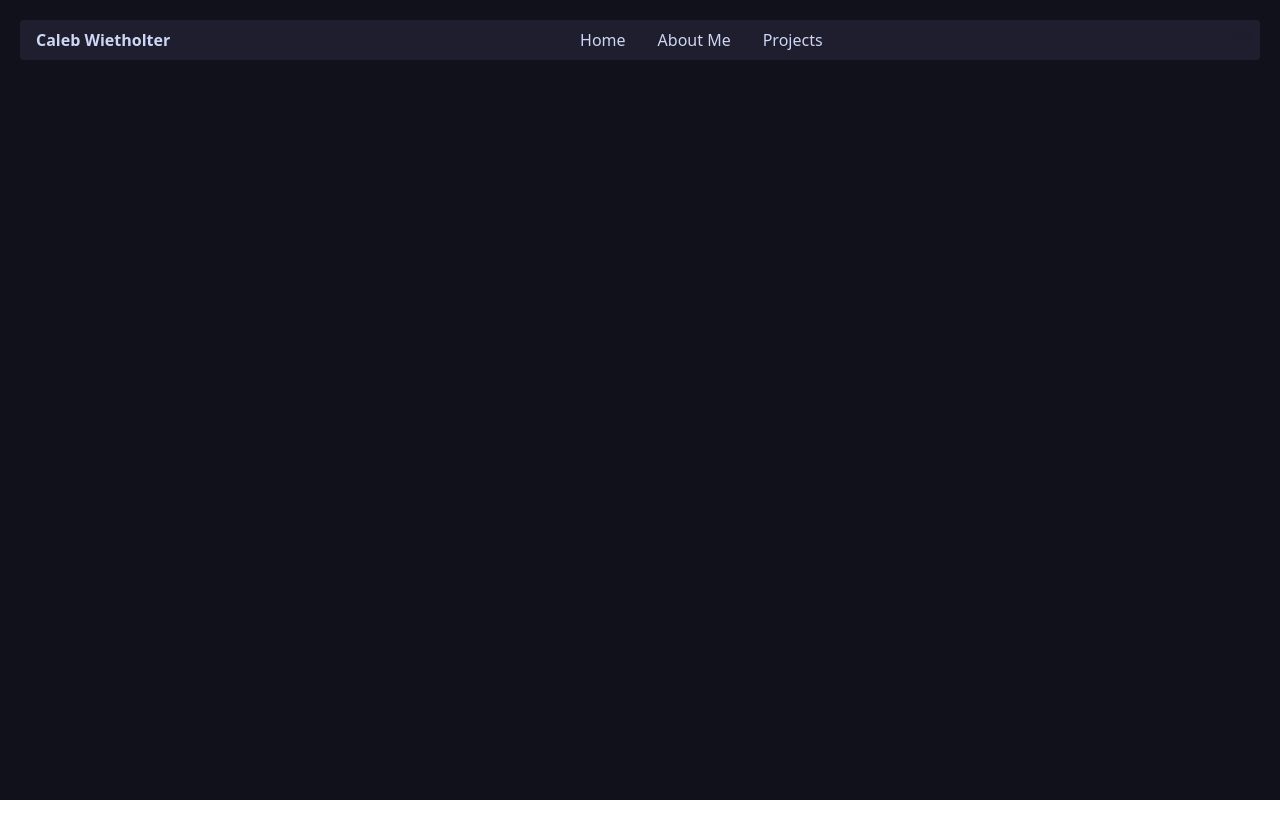
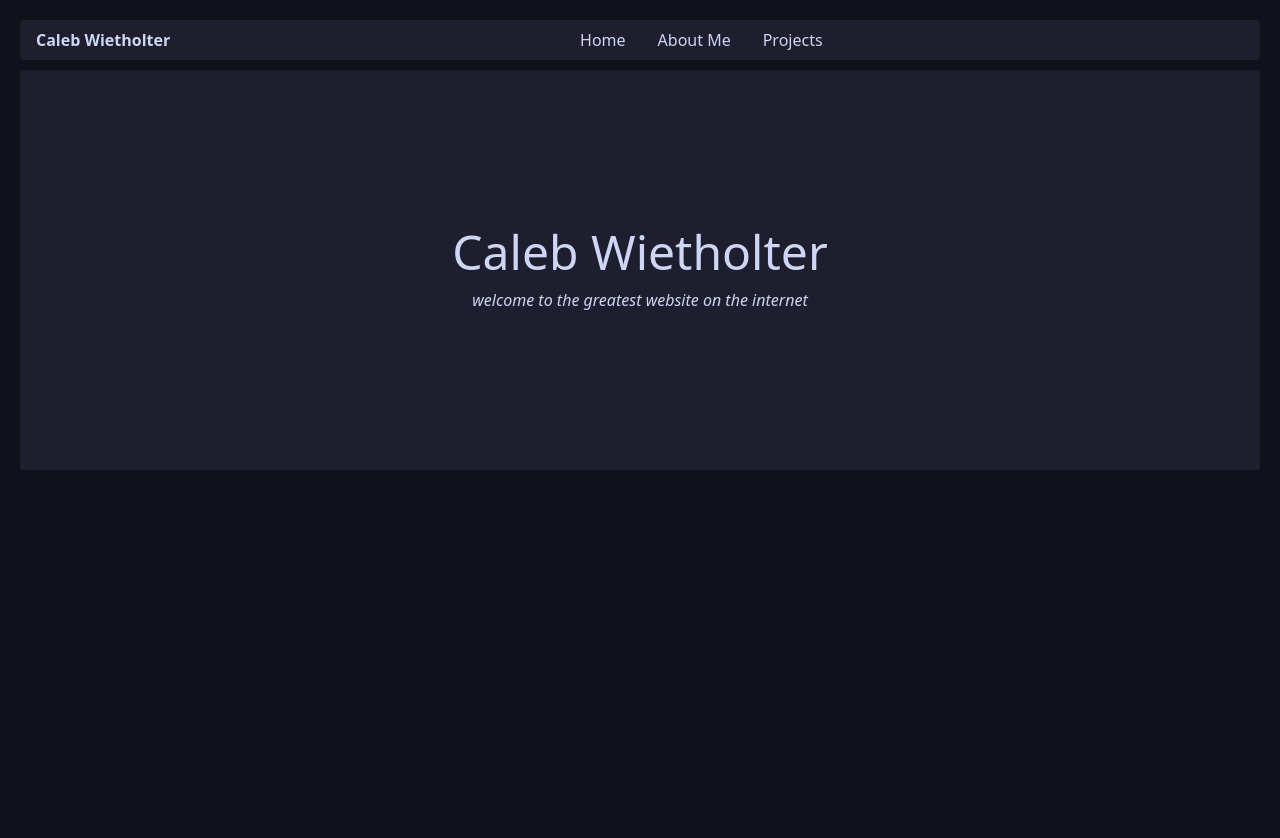
Before and after one commit to wietyy/portfolio, a Vue app: page / in a window 1280 px wide. Shown: the top 838 px of the page. Before the commit the page ends 800 px from the top, so only its background shows below. Built offline with nearby package versions, Linux system fonts and the light colour scheme.

Commit message:
Added hero demo with rotating motd-like thing

```diff
--- a/src/App.vue
+++ b/src/App.vue
@@ -1,17 +1,15 @@
 <script setup lang="js">
-import { ref } from 'vue';
+import { ref, onMounted, onUnmounted } from 'vue';
 
+//navbar reactivity block
 let egg = ref(false);
 let homecoming = ref(false);
-
 let homeClicks = ref(0);
 let homeName = ref("Home");
-
 function activateEgg() {
     document.title = "memory lane";
     egg.value = true;
 }
-
 function homeClick() {
     if (homeClicks.value == 2) {
         homeName.value = "Homecoming";
@@ -23,7 +21,44 @@ function homeClick() {
         homeClicks.value++;
     }
 }
+
+// hero reactivity
+let amazingQuotes = [
+    "welcome to the greatest website on the internet",
+    "hire me please, i want to buy a camaro",
+    "bobcats for national title 2027",
+    "stop looking at the best quotes ever and get back to work",
+    "a probably-wise man once said, he who quotes others has no quotes of his own",
+    "// TODO: add more quotes",
+    "insert explosion here",
+    "why is this not centeredㅤㅤㅤㅤㅤㅤㅤㅤㅤㅤㅤㅤㅤㅤㅤㅤㅤㅤㅤㅤㅤㅤㅤㅤㅤㅤㅤㅤ",
+    "congratulations! you have just wasted 24 seconds of your life!"
+];
+let quoteIndex = 0;
+let motd = ref(amazingQuotes[quoteIndex]);
+let quoteTimer;
+onMounted(() => {
+    quoteTimer = setInterval(() => {
+        quoteIndex = (quoteIndex + 1) % amazingQuotes.length;
+        motd.value = amazingQuotes[quoteIndex];
+    }, 5_000);
+});
+onUnmounted(() => {
+    clearInterval(quoteTimer);
+});
 </script>
+
+<style scoped>
+.fade-enter-active,
+.fade-leave-active {
+  transition: opacity 300ms ease;
+}
+
+.fade-enter-from,
+.fade-leave-to {
+  opacity: 0;
+}
+</style>
 
 <template>
     <!-- if you're looking at this and arent me, you're a cheater. Otherwise, hello future caleb -->
@@ -33,15 +68,15 @@ function homeClick() {
         <p class="mt-2" title="09/05/2025">sometimes the best thing to do is to walk away.</p>
     </div>
 
-    <div v-if="homecoming" class="min-h-screen w-full bg-black flex items-center justify-center flex-col">
+    <div v-else-if="homecoming" class="min-h-screen w-full bg-black flex items-center justify-center flex-col">
         <img src="./assets/memory_lane.jpg">
         <div class="my-[1000px]"></div>
         <p>don't worry about me. you can stay however long you want.</p>
     </div>
 
-    <!-- top bar -->
     <div v-else class="min-h-screen w-full bg-[#11111b] p-5 animate-fade-in">
-        <div class="p-1 bg-[#1e1e2e] rounded">
+        <!-- top bar -->
+        <div class="p-1 sticky top-5 z-50 bg-[#1e1e2e] rounded">
             <div class="flex justify-between p-1 relative">
                 <div class="text-[#cdd6f4] pl-2">
                     <b>Caleb Wietholter</b>
@@ -56,5 +91,14 @@ function homeClick() {
                 </div>
             </div>
         </div>
+
+        <!-- hero -->
+         <div class="bg-[#1e1e2e] mt-2.5 rounded p-5 min-h-[50vh] flex flex-col justify-center items-center"> <!--tag-->
+            <h1 class="text-5xl text-[#cdd6f4]">Caleb Wietholter</h1>
+            <Transition name="fade" mode="out-in">
+               <i :key="motd" class="text-[#cdd6f4] mt-3">{{ motd }}</i>
+            </Transition>
+         </div>
+         <div class="min-h-[250vh]"></div>
     </div>
 </template>
```
